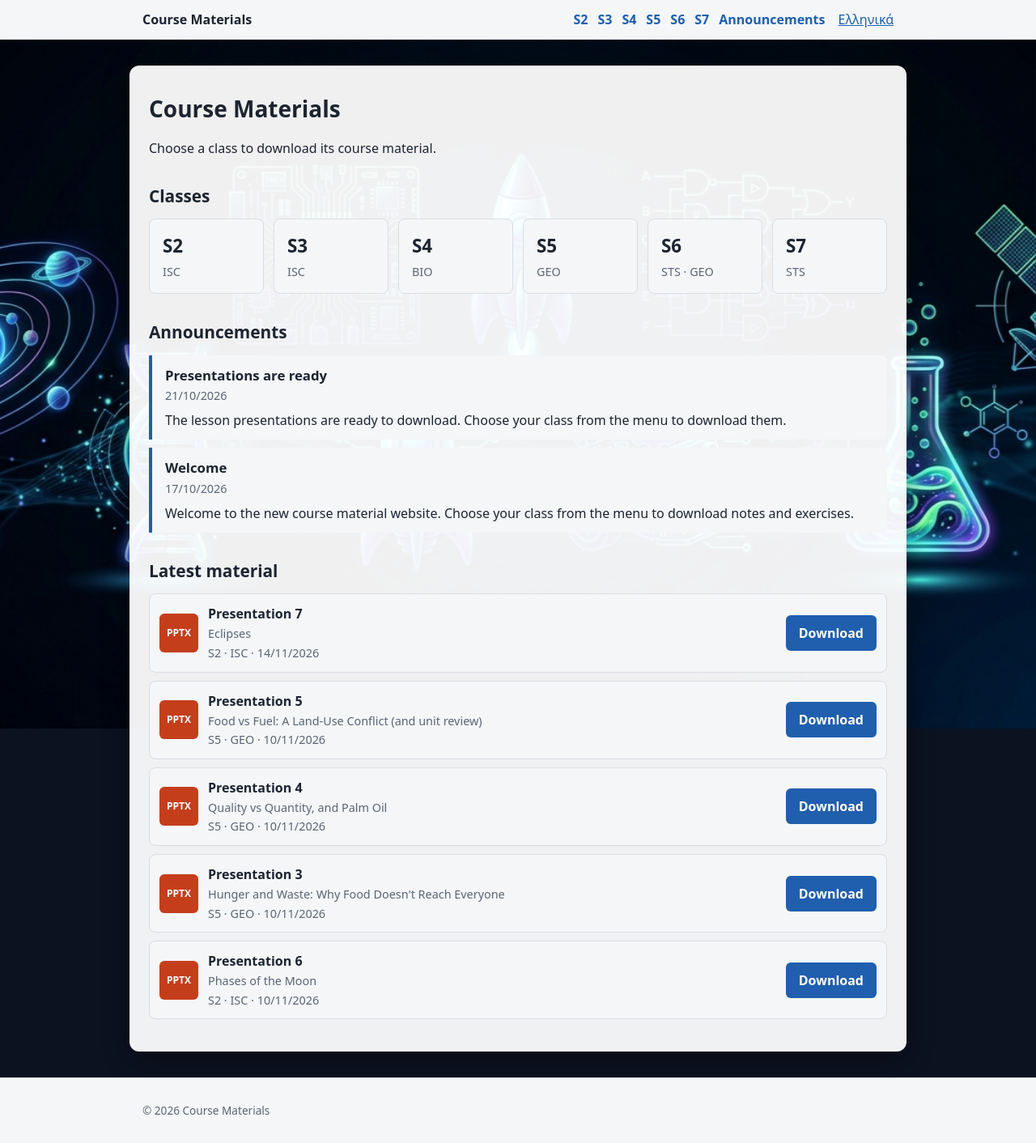
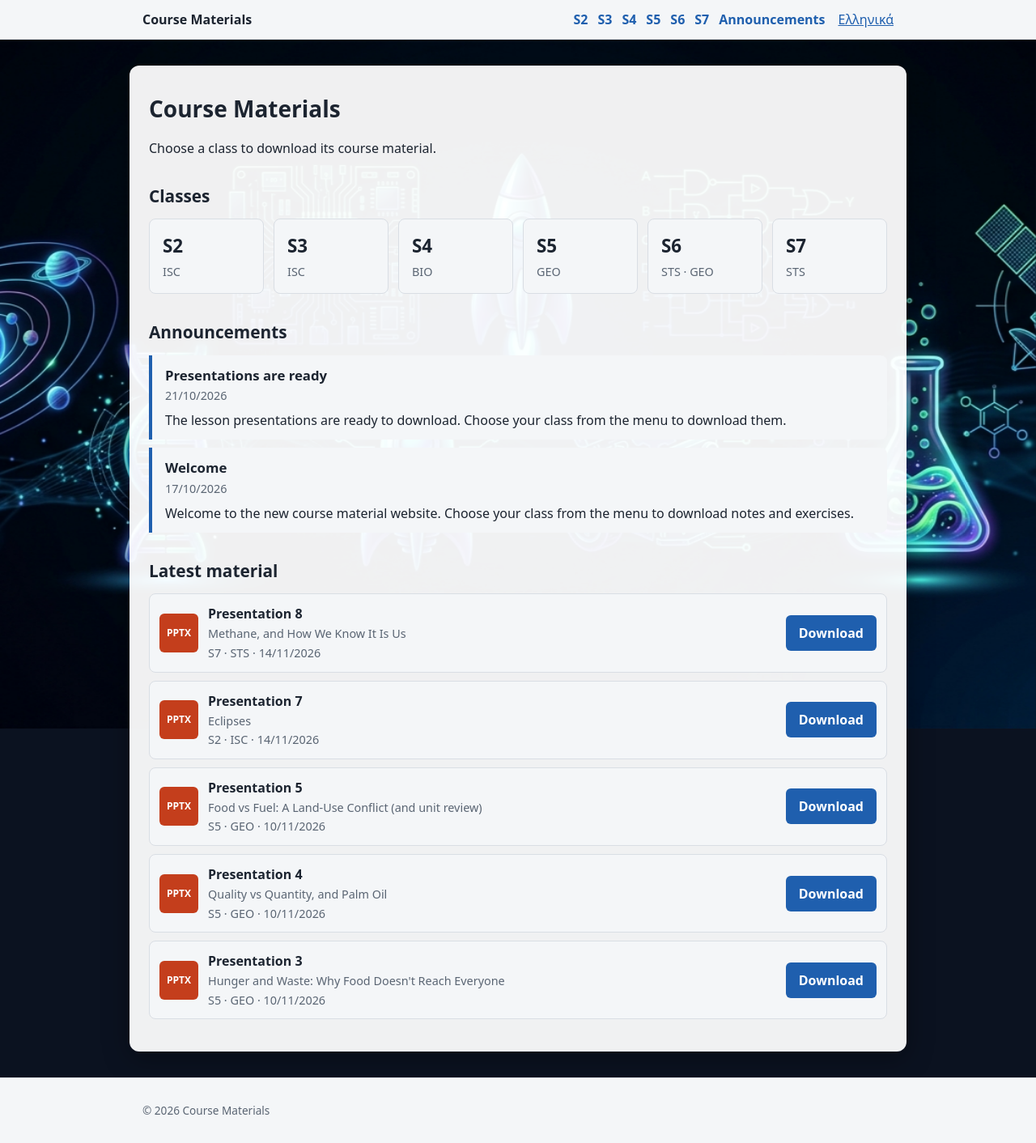
Before and after one commit to kalzei/seeh, a Jekyll site: the page built from en/index.md, in a window 1280 px wide. Shown: the whole page at 81% size. Built offline with Jekyll 4.4.1, drawn with Linux system fonts in a browser that asks for light colours.

Commit message:
Add S7 presentation 8: Methane and fingerprints
Co-Authored-By: Claude Opus 5.5 <noreply@anthropic.com>

```diff
--- a/_data/materials.yml
+++ b/_data/materials.yml
@@ -612,3 +612,13 @@
   file: materials/s7/sts/7.EN_ClimateChange_P7_AtmosphericCO2.pptx
   type: pptx
   date: 2026-10-31
+
+- id: s7-sts-8
+  class: s7
+  subject: sts
+  unit: 1
+  title: { el: "", en: "Presentation 8" }
+  description: { el: "", en: "Methane, and How We Know It Is Us" }
+  file: materials/s7/sts/8.EN_ClimateChange_P8_MethaneAndFingerprints.pptx
+  type: pptx
+  date: 2026-11-14
```
Also changed, not shown: 1 other file.
